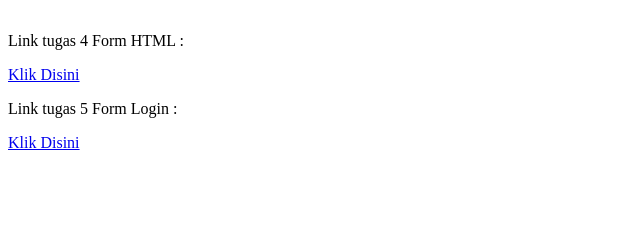
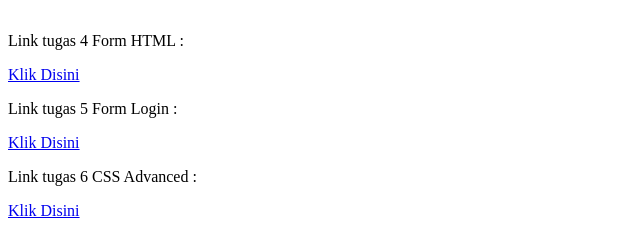
Before and after one commit to MirgiNB/html-dasar-, a plain HTML site: page index.html in a window 1280 px wide. Shown: the part 1610-1838 px from the top of the page, without its empty margins (0-640 px from the left). Before the commit the page ends 1770 px from the top, so only its background shows below. Drawn offline with Linux system fonts and the light colour scheme.

Commit message:
Add files via upload

```diff
--- a/index.html
+++ b/index.html
@@ -104,9 +104,11 @@
             <img src="assets/instagram.png" width="50px"> <a href="#url" title="link Bootstrap">Instagram</a>
         </div>
         <br>
-        <p>Link tugas 4 Form HTML :</p> <a href="form.html" title="link Bootstrap">Klik Disini</a>
+        <p>Link tugas 4 Form HTML :</p> <a href="form.html" title="Form HTML">Klik Disini</a>
         <br>
-        <p>Link tugas 5 Form Login :</p> <a href="css.html" title="link Bootstrap">Klik Disini</a>
+        <p>Link tugas 5 Form Login :</p> <a href="css.html" title="Form Login">Klik Disini</a>
+        <br>
+        <p>Link tugas 6 CSS Advanced :</p> <a href="css_advanced/advanced.html" title="CSS Advanced">Klik Disini</a>
     </body>
 
 
```
